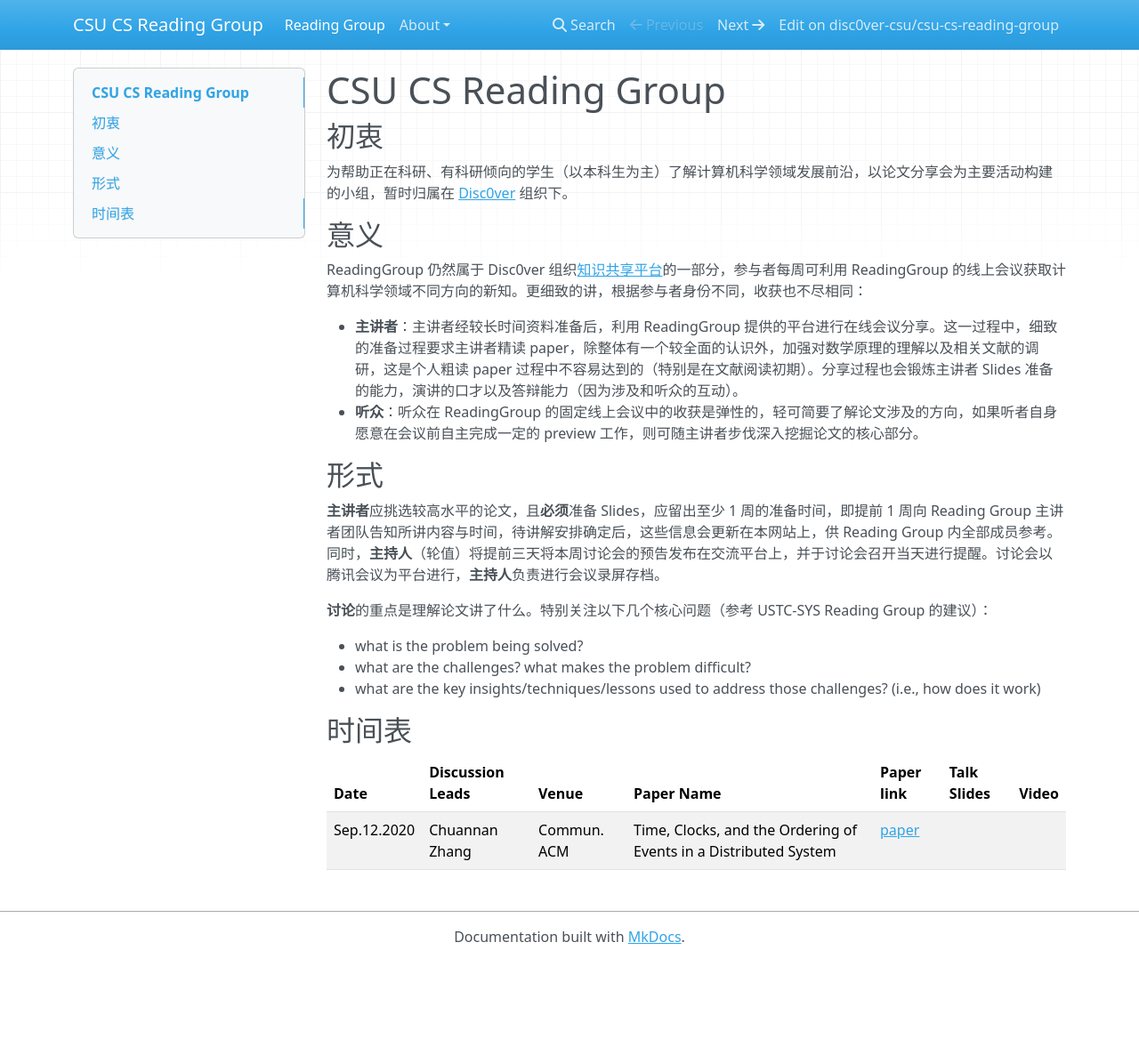
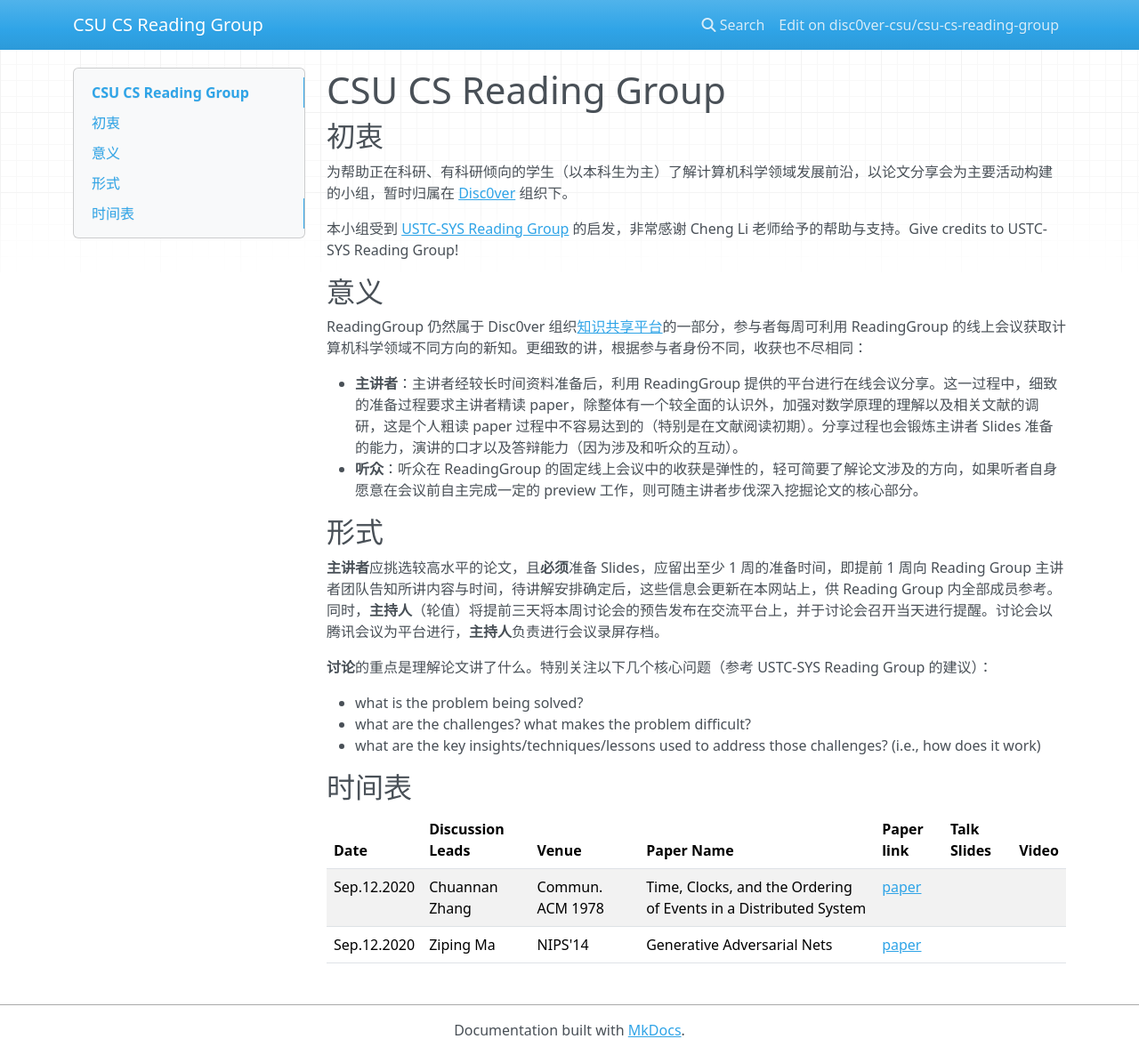
Before and after one commit to disc0ver-csu/csu-cs-reading-group, an MkDocs documentation site: the page built from docs/reading-group.md, in a window 1280 px wide and 1186 px high. Shown: the whole window at 89% size. Built offline with MkDocs 1.6.1, drawn with Linux system fonts in a browser that asks for light colours; nearby versions of some CDN libraries.

Commit message:
docs: update index page
更新主页内容，加入对USTC-SYS Reading Group的感谢。

```diff
--- a/docs/reading-group.md
+++ b/docs/reading-group.md
@@ -3,6 +3,8 @@
 ## 初衷
 
 为帮助正在科研、有科研倾向的学生（以本科生为主）了解计算机科学领域发展前沿，以论文分享会为主要活动构建的小组，暂时归属在 [Disc0ver](https://github.com/disc0ver-csu) 组织下。
+
+本小组受到 [USTC-SYS Reading Group](http://210.45.114.146/wiki/doku.php?id=public:rg:readinggroup) 的启发，非常感谢 Cheng Li 老师给予的帮助与支持。Give credits to USTC-SYS Reading Group!
 
 ## 意义
 
@@ -25,6 +27,7 @@
 
 ## 时间表
 
-| Date        | Discussion Leads | Venue       | Paper Name                                                       | Paper link | Talk Slides | Video |
-| :---------- | :--------------- | :---------- | :--------------------------------------------------------------- | :--------- | :---------- | :---- |
-| Sep.12.2020 | Chuannan Zhang   | Commun. ACM | Time, Clocks, and the Ordering of Events in a Distributed System | [paper](https://www.microsoft.com/en-us/research/wp-content/uploads/2016/12/Time-Clocks-and-the-Ordering-of-Events-in-a-Distributed-System.pdf)| |
+| Date        | Discussion Leads | Venue            | Paper Name                                                       | Paper link                                                                                                                                      | Talk Slides | Video |
+| :---------- | :--------------- | :--------------- | :--------------------------------------------------------------- | :---------------------------------------------------------------------------------------------------------------------------------------------- | :---------- | :---- |
+| Sep.12.2020 | Chuannan Zhang   | Commun. ACM 1978 | Time, Clocks, and the Ordering of Events in a Distributed System | [paper](https://www.microsoft.com/en-us/research/wp-content/uploads/2016/12/Time-Clocks-and-the-Ordering-of-Events-in-a-Distributed-System.pdf) |             |
+| Sep.12.2020 | Ziping Ma        | NIPS'14          | Generative Adversarial Nets                                      | [paper](https://arxiv.org/pdf/1406.2661.pdf)                                                                                                    |
--- a/mkdocs.yml
+++ b/mkdocs.yml
@@ -13,5 +13,3 @@
 # pages
 nav:
   - Reading Group: reading-group.md
-  - About:
-      - 关于我们: index.md
```
Also changed, not shown: docs/index.md (deleted, +0 -17 lines), 1 other file.
